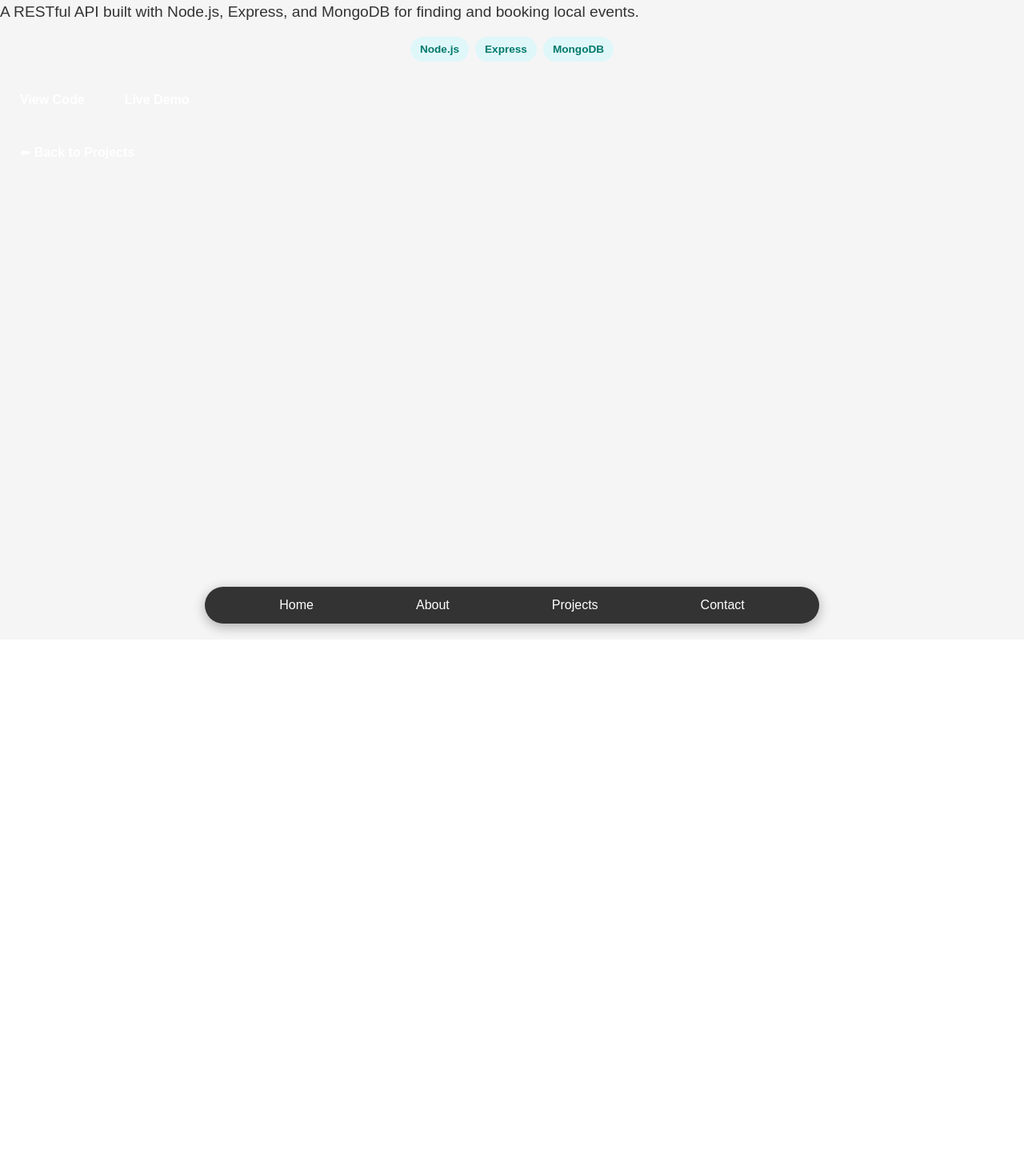
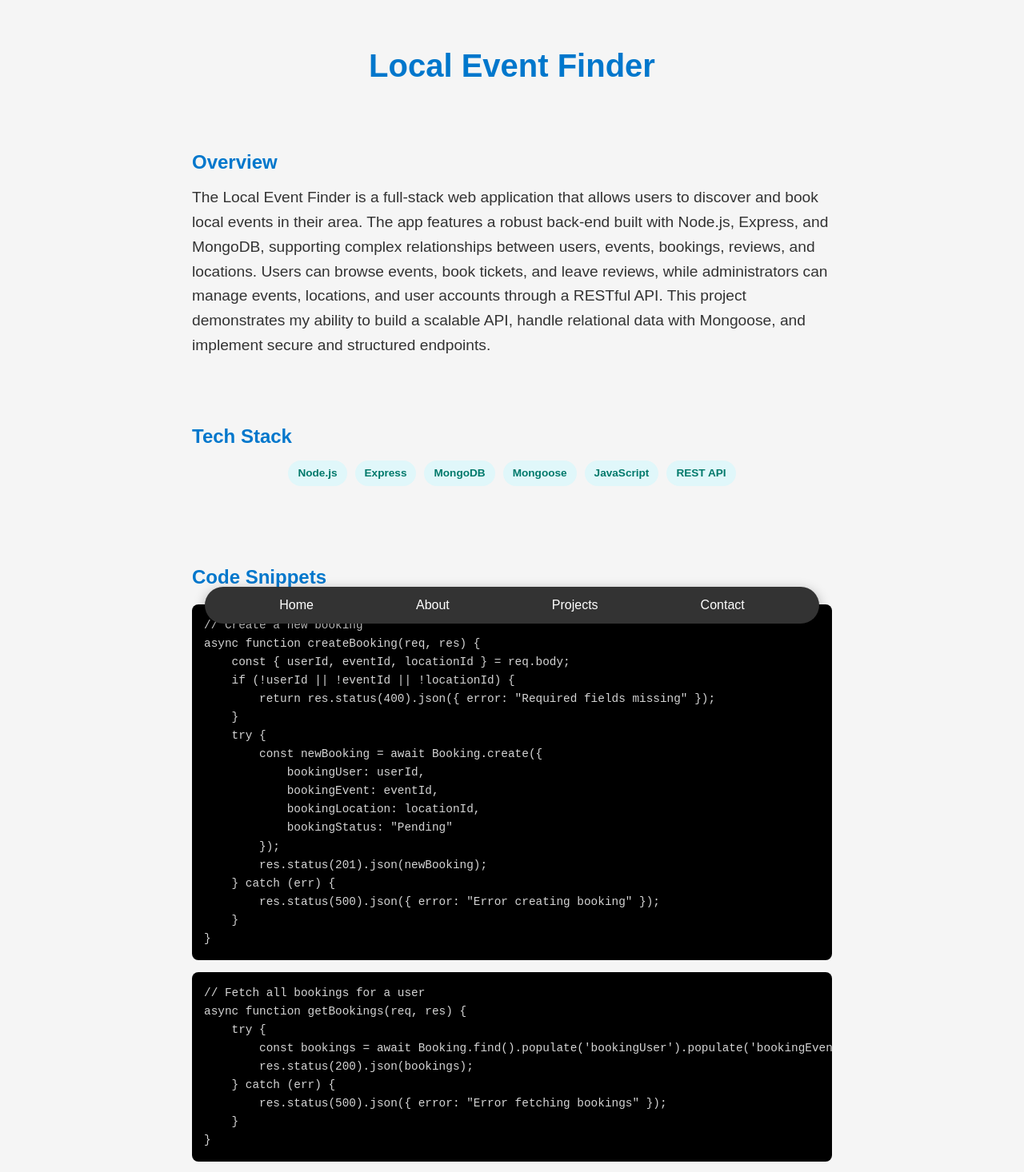
Before and after one commit to Delcan-f/Portfolio, a React (Vite) app: page /projects/1 in a window 1280 px wide. Shown: the top 1466 px of the page at 80% size. Before the commit the page ends 800 px from the top, so only its background shows below. Built offline with nearby package versions, Linux system fonts and the light colour scheme.

Commit message:
feat: updated local event finder project

```diff
--- a/src/data/projects.js
+++ b/src/data/projects.js
@@ -1,34 +1,79 @@
 const projects = [
   {
     id: 1,
-    title: "Local Event Finder API",
-    description:
-      "A RESTful API built with Node.js, Express, and MongoDB for finding and booking local events.",
-    tech: ["Node.js", "Express", "MongoDB"],
-    code: "https://github.com/yourname/local-event-finder",
-    demo: "https://your-deployed-app.com",
+    title: "Local Event Finder",
+    description: "The Local Event Finder allows users to discover and book local events in their area.", // short summary
+    fullDescription: "The Local Event Finder is a full-stack web application that allows users to discover and book local events in their area. The app features a robust back-end built with Node.js, Express, and MongoDB, supporting complex relationships between users, events, bookings, reviews, and locations. Users can browse events, book tickets, and leave reviews, while administrators can manage events, locations, and user accounts through a RESTful API. This project demonstrates my ability to build a scalable API, handle relational data with Mongoose, and implement secure and structured endpoints.",
+    tech: ["Node.js", "Express", "MongoDB", "Mongoose", "JavaScript", "REST API"],
+    code: "https://github.com/yourusername/local-event-finder",
+    demo: "",
     image: "/images/event-finder.png",
+    codeSnippets: [
+      `// Create a new booking
+async function createBooking(req, res) {
+    const { userId, eventId, locationId } = req.body;
+    if (!userId || !eventId || !locationId) {
+        return res.status(400).json({ error: "Required fields missing" });
+    }
+    try {
+        const newBooking = await Booking.create({
+            bookingUser: userId,
+            bookingEvent: eventId,
+            bookingLocation: locationId,
+            bookingStatus: "Pending"
+        });
+        res.status(201).json(newBooking);
+    } catch (err) {
+        res.status(500).json({ error: "Error creating booking" });
+    }
+}`,
+      `// Fetch all bookings for a user
+async function getBookings(req, res) {
+    try {
+        const bookings = await Booking.find().populate('bookingUser').populate('bookingEvent');
+        res.status(200).json(bookings);
+    } catch (err) {
+        res.status(500).json({ error: "Error fetching bookings" });
+    }
+}`,
+      `// Update booking status
+async function updateBooking(req, res) {
+    const { bookingId } = req.params;
+    const { bookingStatus } = req.body;
+    try {
+        const updatedBooking = await Booking.findByIdAndUpdate(
+            bookingId,
+            { bookingStatus },
+            { new: true }
+        );
+        res.status(200).json(updatedBooking);
+    } catch (err) {
+        res.status(500).json({ error: "Error updating booking" });
+    }
+}`
+    ],
+    challenges: "Managing relationships between users, events, and bookings in MongoDB required careful schema design and use of .populate() to fetch related data efficiently."
   },
   {
     id: 2,
     title: "Golf Game Tracker API",
-    description:
-      "A backend service for tracking golf games, scores, and statistics. Built with Node.js, Express, and MongoDB, deployed with CI/CD pipelines.",
+    description: "A backend service for tracking golf games, scores, and statistics.", // short summary
+    fullDescription: "A backend service for tracking golf games, scores, and statistics. Built with Node.js, Express, and MongoDB, deployed with CI/CD pipelines.",
     tech: ["Node.js", "Express", "MongoDB", "CI/CD"],
     code: "https://github.com/yourname/golf-game-tracker",
     demo: "",
-    image: "/images/golf-tracker.png",
+    image: "/images/golf-tracker.png"
   },
   {
     id: 3,
     title: "Task Tracker App",
-    description:
-      "A Dockerized task management app with MongoDB integration. Includes multi-environment Docker setup for development and production.",
+    description: "A Dockerized task management app with MongoDB integration.", // short summary
+    fullDescription: "A Dockerized task management app with MongoDB integration. Includes multi-environment Docker setup for development and production.",
     tech: ["React", "Node.js", "MongoDB", "Docker"],
     code: "https://github.com/yourname/task-tracker",
     demo: "",
-    image: "/images/task-tracker.png",
-  },
+    image: "/images/task-tracker.png"
+  }
 ];
 
 export default projects;
--- a/src/pages/ProjectDetail.jsx
+++ b/src/pages/ProjectDetail.jsx
@@ -1,6 +1,6 @@
 import React from "react";
 import { useParams, Link } from "react-router-dom";
-import "../styles/Projects.css";
+import "../styles/ProjectDetail.css";
 import projects from "../data/projects";
 
 export default function ProjectDetail() {
@@ -9,25 +9,26 @@ export default function ProjectDetail() {
 
   if (!project) {
     return (
-      <div className="projects-page">
+      <div className="project-detail-page">
         <h1>Project Not Found</h1>
-        <Link to="/projects">⬅ Back to Projects</Link>
+        <Link to="/projects" className="back-link">
+          ⬅ Back to Projects
+        </Link>
       </div>
     );
   }
 
   return (
-    <div className="projects-page">
-      {/* <h1>{project.title}</h1>
-      {project.image && (
-        <img
-          src={project.image}
-          alt={project.title}
-          className="project-detail-image"
-        />
-      )} */}
-      <p>{project.description}</p>
+    <div className="project-detail-page">
+      <h1>{project.title}</h1>
+      <section className="project-section">
+        <h2>Overview</h2>
+        <p>{project.fullDescription || project.description}</p>
+      </section>
+
       {project.tech && (
+        <section className="project-section">
+          <h2>Tech Stack</h2>
           <div className="tech-stack">
             {project.tech.map((t, i) => (
               <span key={i} className="tech-tag">
@@ -35,19 +36,43 @@ export default function ProjectDetail() {
               </span>
             ))}
           </div>
+        </section>
       )}
-      <div className="project-links">
+
+      {project.codeSnippets && (
+        <section className="project-section">
+          <h2>Code Snippets</h2>
+          {project.codeSnippets.map((snippet, i) => (
+            <pre key={i} className="code-block">
+              <code>{snippet}</code>
+            </pre>
+          ))}
+        </section>
+      )}
+
+      <section className="project-section links-section">
         {project.code && (
-          <a href={project.code} target="_blank" rel="noopener noreferrer">
-            View Code
+          <a
+            href={project.code}
+            target="_blank"
+            rel="noopener noreferrer"
+            className="project-btn"
+          >
+            View Full Code
           </a>
         )}
         {project.demo && (
-          <a href={project.demo} target="_blank" rel="noopener noreferrer">
+          <a
+            href={project.demo}
+            target="_blank"
+            rel="noopener noreferrer"
+            className="project-btn"
+          >
             Live Demo
           </a>
         )}
-      </div>
+      </section>
+
       <Link to="/projects" className="back-link">
         ⬅ Back to Projects
       </Link>
--- a/src/pages/Projects.jsx
+++ b/src/pages/Projects.jsx
@@ -17,7 +17,7 @@ function Projects() {
               />
             )}
             <h2>{project.title}</h2>
-            <p>{project.description}</p>
+            <p>{project.description}</p> {/* short summary */}
             <div className="tech-stack">
               {project.tech?.map((t, index) => (
                 <span key={index} className="tech-tag">
--- /dev/null
+++ b/src/styles/ProjectDetail.css
@@ -0,0 +1,98 @@
+.project-detail-page {
+  width: 100%;
+  min-height: 100vh;
+  padding: 60px 5%;
+  display: flex;
+  flex-direction: column;
+  align-items: center;
+  gap: 40px;
+  background: #f5f5f5;
+}
+
+.project-detail-page h1 {
+  color: #0077cc;
+  font-size: 2.5rem;
+  margin-bottom: 20px;
+  text-align: center;
+}
+
+.project-detail-image {
+  width: 100%;
+  max-width: 800px;
+  border-radius: 12px;
+  margin: 20px 0;
+  box-shadow: 0 6px 18px rgba(0, 0, 0, 0.12);
+}
+
+.project-section {
+  width: 100%;
+  max-width: 800px;
+  margin: 20px 0;
+}
+
+.project-section h2 {
+  color: #0077cc;
+  font-size: 1.5rem;
+  margin-bottom: 10px;
+}
+
+.tech-stack {
+  display: flex;
+  gap: 10px;
+  flex-wrap: wrap;
+  margin-top: 10px;
+}
+
+.tech-tag {
+  background: #e0f7fa;
+  color: #00796b;
+  padding: 5px 12px;
+  border-radius: 20px;
+  font-size: 0.85rem;
+  font-weight: 600;
+}
+
+.code-block {
+  background: #000000;
+  color: #d4d4d4;
+  padding: 15px;
+  border-radius: 8px;
+  overflow-x: auto;
+  font-family: "Fira Code", monospace;
+  font-size: 0.9rem;
+  margin-top: 15px;
+}
+
+
+.links-section {
+  display: flex;
+  gap: 15px;
+  justify-content: center;
+  flex-wrap: wrap;
+}
+
+.project-btn {
+  background: #0077cc;
+  color: #fff;
+  padding: 10px 20px;
+  border-radius: 8px;
+  font-weight: 600;
+  text-decoration: none;
+  transition: background 0.3s ease, transform 0.2s ease;
+}
+
+.project-btn:hover {
+  background: #005fa3;
+  transform: translateY(-2px);
+}
+
+.back-link {
+  margin-top: 30px;
+  color: #0077cc;
+  text-decoration: none;
+  font-weight: 600;
+}
+
+.back-link:hover {
+  text-decoration: underline;
+}
```
Lines whose indentation alone changed are shown as unchanged.
